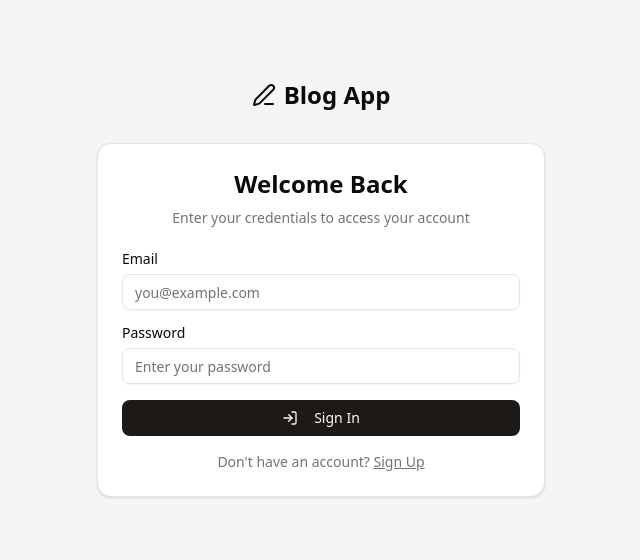
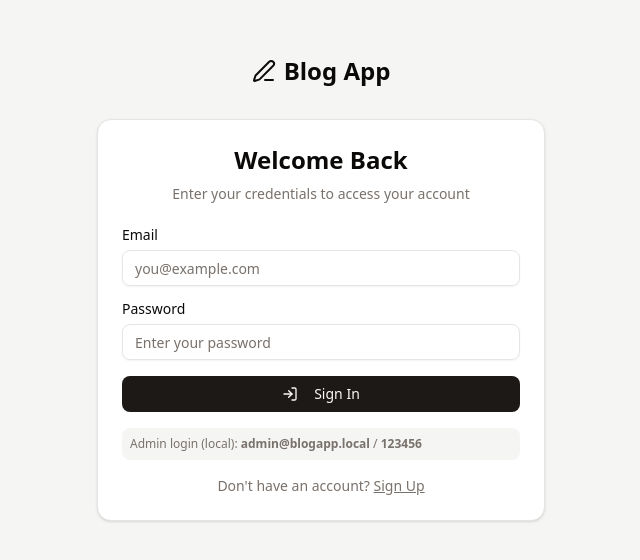
Before and after one commit to Ujjal-ENG/backend-with-NODEJS, a Next.js app in the folder blog-app/next-js-blog/: page /sign-in in a window 1280 px wide. Shown: the part 112-672 px from the top of the page, without its empty margins (319-959 px from the left). Built offline with nearby package versions, Linux system fonts and the light colour scheme.

Commit message:
feat: update blog-app/next-js-blog/app/(auth)/sign-in/sign-in-form.tsx

```diff
--- a/blog-app/next-js-blog/app/(auth)/sign-in/sign-in-form.tsx
+++ b/blog-app/next-js-blog/app/(auth)/sign-in/sign-in-form.tsx
@@ -76,6 +76,10 @@ export function SignInForm() {
               </>
             )}
           </Button>
+          <p className="rounded-md bg-muted p-2 text-xs text-muted-foreground">
+            Admin login (local): <strong>admin@blogapp.local</strong> /{" "}
+            <strong>123456</strong>
+          </p>
           <p className="text-center text-sm text-muted-foreground">
             Don&apos;t have an account?{" "}
             <Link href="/sign-up" className="font-medium underline">
```
